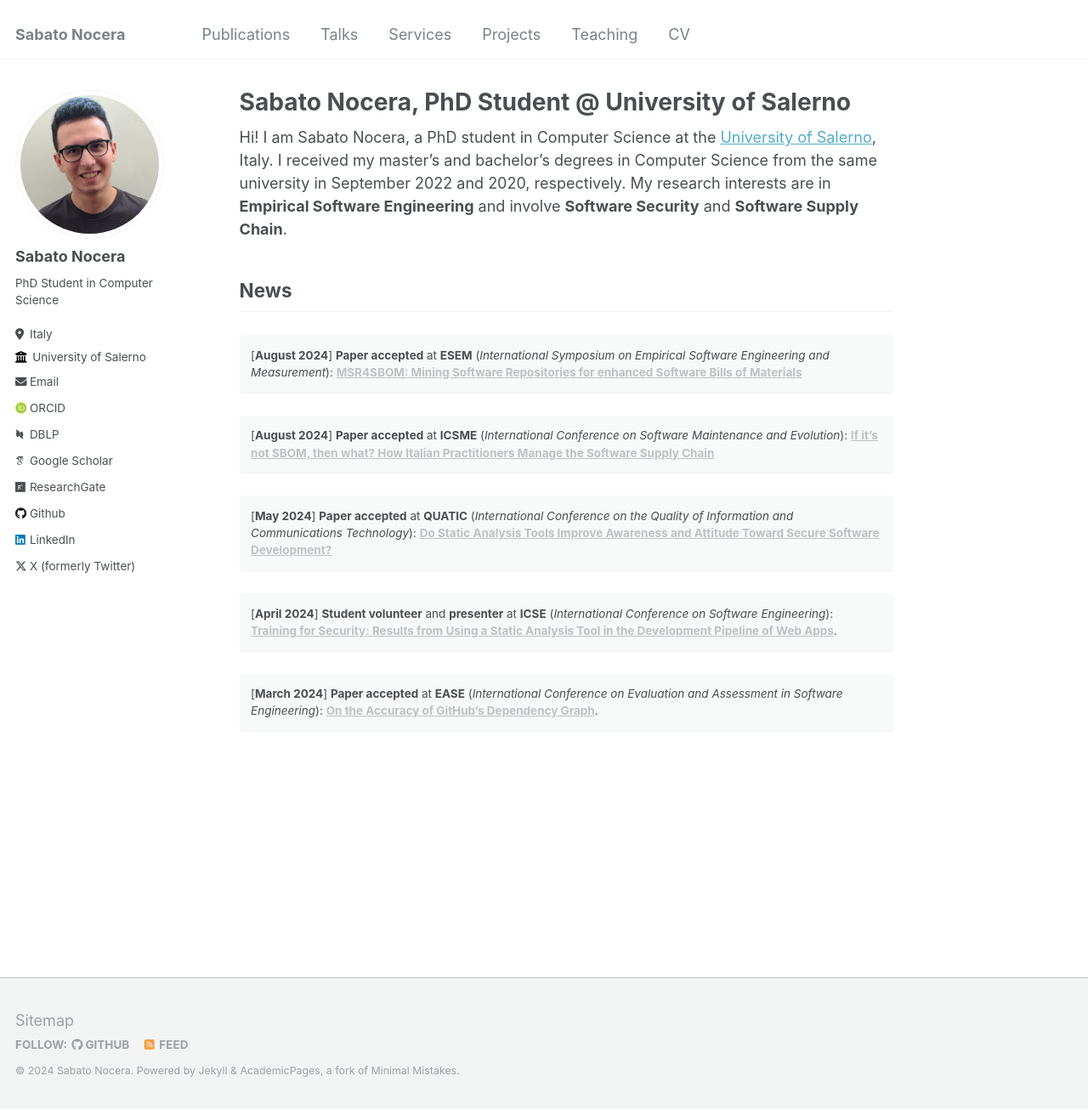
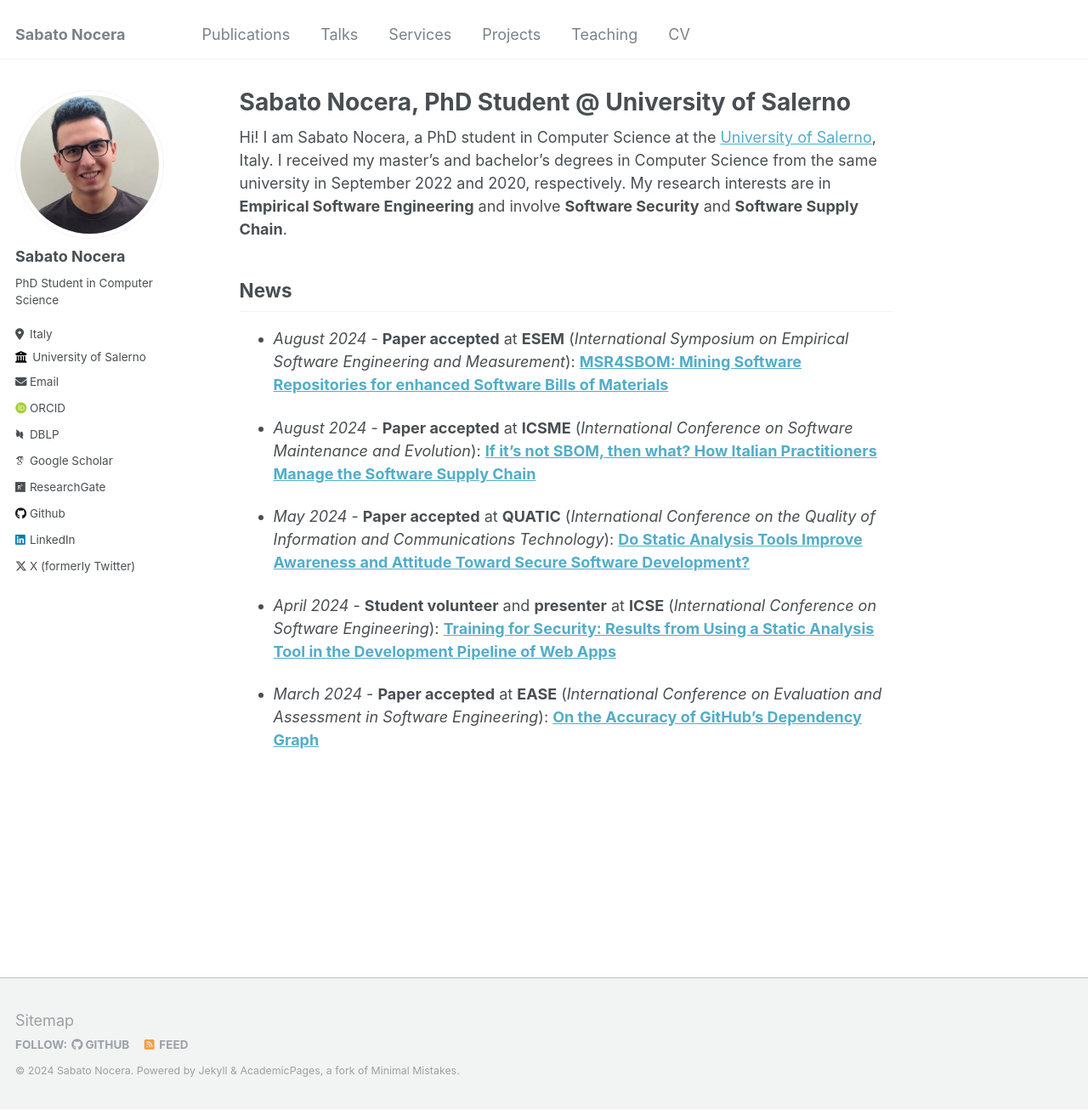
Before and after one commit to sabato-nocera/sabato-nocera.github.io, a Jekyll site: the page built from _pages/about.md, in a window 1280 px wide and 1306 px high. Shown: the whole window at 85% size. Built offline with Jekyll 4.4.1, drawn with Linux system fonts in a browser that asks for light colours; some web fonts are replaced.

Commit message:
Update about.md

```diff
--- a/_pages/about.md
+++ b/_pages/about.md
@@ -11,17 +11,12 @@ Hi! I am Sabato Nocera, a PhD student in Computer Science at the [University of
 
 ## News
 
-\[**August 2024**\] **Paper accepted** at **ESEM** (_International Symposium on Empirical Software Engineering and Measurement_): [**MSR4SBOM: Mining Software Repositories for enhanced Software Bills of Materials**](https://sabato-nocera.github.io/publication/scanniello_esem_2024)
-{: .notice}
+* _August 2024_ - **Paper accepted** at **ESEM** (_International Symposium on Empirical Software Engineering and Measurement_): [**MSR4SBOM: Mining Software Repositories for enhanced Software Bills of Materials**](https://sabato-nocera.github.io/publication/scanniello_esem_2024)
 
-\[**August 2024**\] **Paper accepted** at **ICSME** (_International Conference on Software Maintenance and Evolution_): [**If it’s not SBOM, then what? How Italian Practitioners Manage the Software Supply Chain**](https://sabato-nocera.github.io/publication/nocera_2024_icsme)
-{: .notice}
+* _August 2024_ - **Paper accepted** at **ICSME** (_International Conference on Software Maintenance and Evolution_): [**If it’s not SBOM, then what? How Italian Practitioners Manage the Software Supply Chain**](https://sabato-nocera.github.io/publication/nocera_2024_icsme)
 
-\[**May 2024**\] **Paper accepted** at **QUATIC** (_International Conference on the Quality of Information and Communications Technology_): [**Do Static Analysis Tools Improve Awareness and Attitude Toward Secure Software Development?**](https://sabato-nocera.github.io/publication/nocera_2024_quatic)
-{: .notice}
+* _May 2024_ - **Paper accepted** at **QUATIC** (_International Conference on the Quality of Information and Communications Technology_): [**Do Static Analysis Tools Improve Awareness and Attitude Toward Secure Software Development?**](https://sabato-nocera.github.io/publication/nocera_2024_quatic)
 
-\[**April 2024**\] **Student volunteer** and **presenter** at **ICSE** (_International Conference on Software Engineering_): [**Training for Security: Results from Using a Static Analysis Tool in the Development Pipeline of Web Apps**](https://doi.org/10.1145/3639474.3640073).
-{: .notice}
+* _April 2024_ - **Student volunteer** and **presenter** at **ICSE** (_International Conference on Software Engineering_): [**Training for Security: Results from Using a Static Analysis Tool in the Development Pipeline of Web Apps**](https://doi.org/10.1145/3639474.3640073)
 
-\[**March 2024**\] **Paper accepted** at **EASE** (_International Conference on Evaluation and Assessment in Software Engineering_): [**On the Accuracy of GitHub's Dependency Graph**](https://doi.org/10.1145/3661167.3661175).
-{: .notice}
+* _March 2024_ - **Paper accepted** at **EASE** (_International Conference on Evaluation and Assessment in Software Engineering_): [**On the Accuracy of GitHub's Dependency Graph**](https://doi.org/10.1145/3661167.3661175)
```
